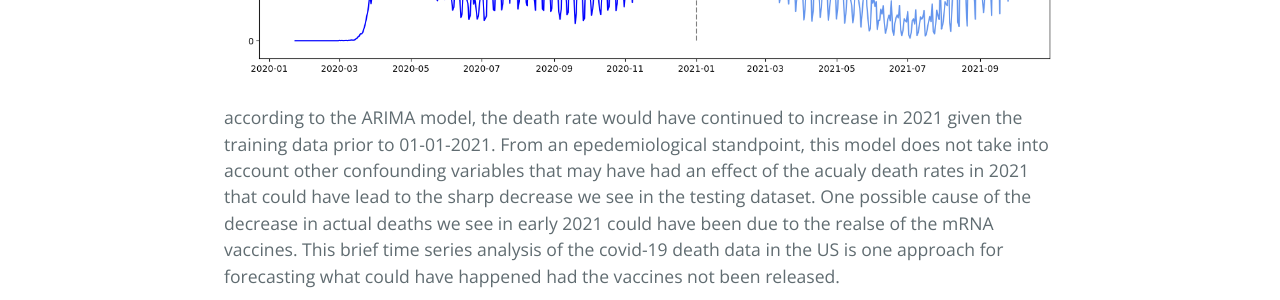
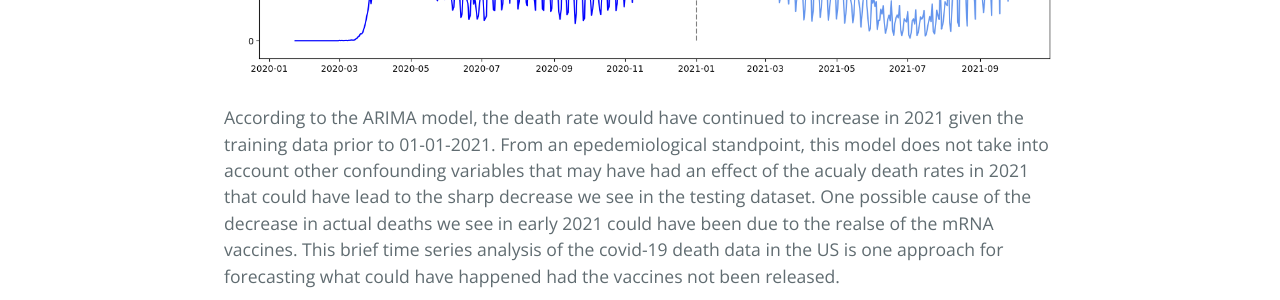
Before and after one commit to benjamin-j-cooper/benjamin-j-cooper.github.io, a Jekyll site: the page built from docs/tsa.md, in a window 1280 px wide and 900 px high, scrolled down 6289 px. Shown: the part 155-455 px from the top of the window. Built offline with Jekyll 4.4.1, drawn with Linux system fonts in a browser that asks for light colours; nearby versions of some CDN libraries.

```diff
--- a/docs/_includes/projects/tsa_project.md
+++ b/docs/_includes/projects/tsa_project.md
@@ -122,4 +122,4 @@ This is rather high. Finally, I plot the forecast for the daily covid death rate
 ![png](assets/images/tsa_files/covid19_analysis_clean_32_0.png)
 
 
-according to the ARIMA model, the death rate would have continued to increase in 2021 given the training data prior to 01-01-2021. From an epedemiological standpoint, this model does not take into account other confounding variables that may have had an effect of the acualy death rates in 2021 that could have lead to the sharp decrease we see in the testing dataset. One possible cause of the decrease in actual deaths we see in early 2021 could have been due to the realse of the mRNA vaccines. This brief time series analysis of the covid-19 death data in the US is one approach for forecasting what could have happened had the vaccines not been released.
+According to the ARIMA model, the death rate would have continued to increase in 2021 given the training data prior to 01-01-2021. From an epedemiological standpoint, this model does not take into account other confounding variables that may have had an effect of the acualy death rates in 2021 that could have lead to the sharp decrease we see in the testing dataset. One possible cause of the decrease in actual deaths we see in early 2021 could have been due to the realse of the mRNA vaccines. This brief time series analysis of the covid-19 death data in the US is one approach for forecasting what could have happened had the vaccines not been released.
```
